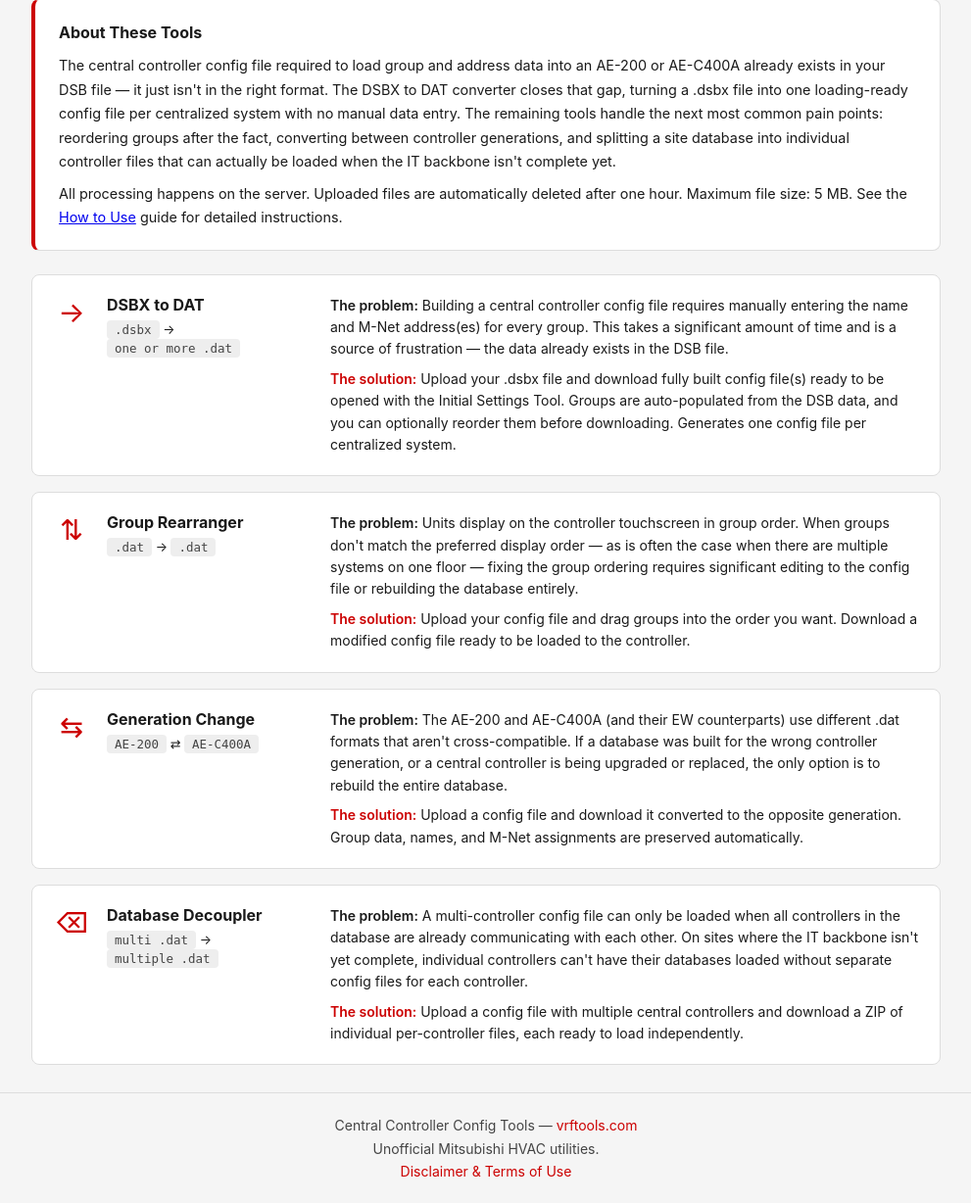
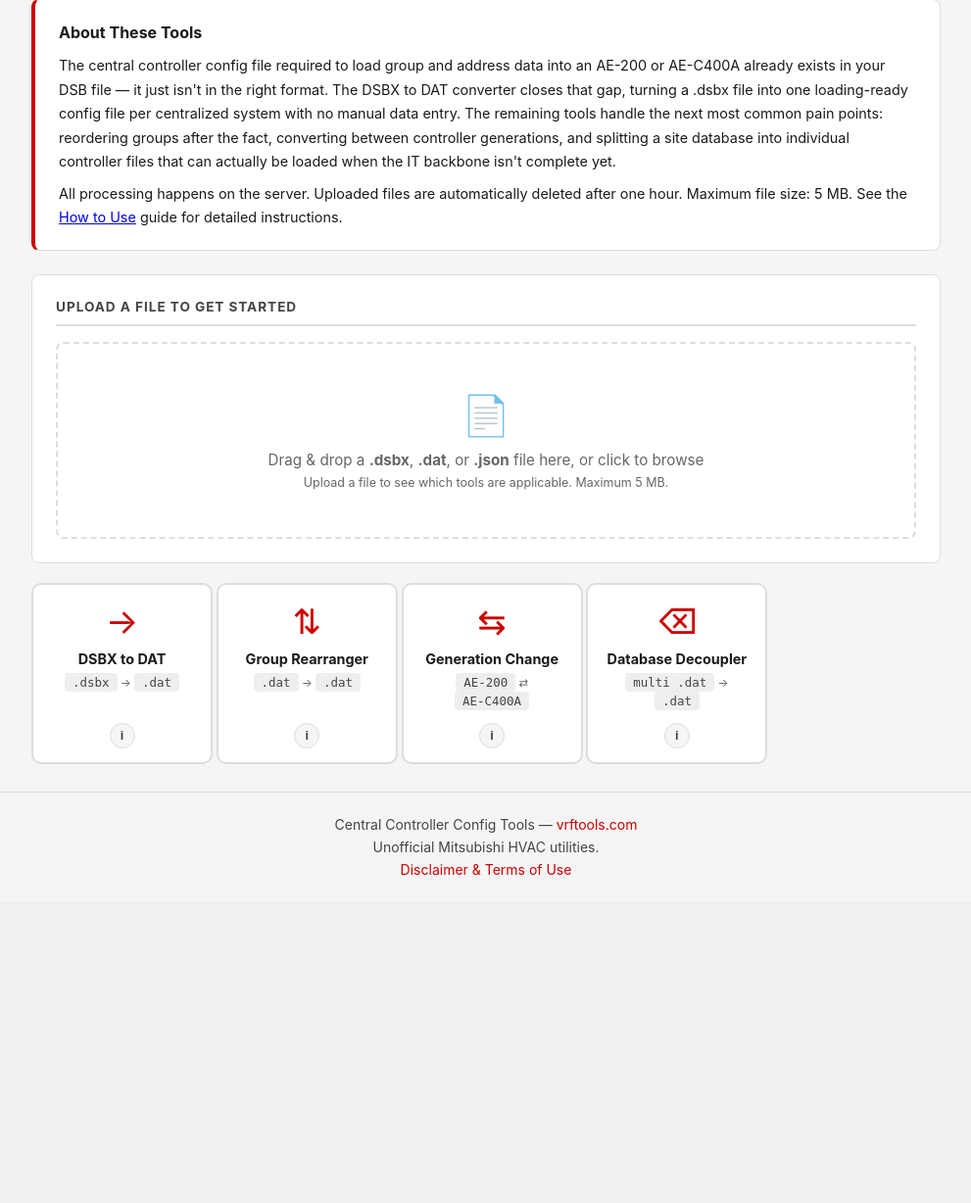
Before and after one commit to madison2112/vrftools-site, a Flask app: page /config-tools in a window 1280 px wide. Shown: the part 215-1443 px from the top of the page at 98% size, without its empty margins (144-1135 px from the left). After the commit the page ends 1108 px from the top, so only its background shows below. Run offline with Flask 3, Linux system fonts and the light colour scheme.

Commit message:
feat: redesign hub page — drop zone, square cards, info popups, green highlights, card-level red flash

```diff
--- a/web/static/css/style.css
+++ b/web/static/css/style.css
@@ -420,3 +420,132 @@ footer a:hover { text-decoration: underline; }
   margin-right: 8px;
 }
 @keyframes spin { to { transform: rotate(360deg); } }
+
+/* ── Square tool cards (hub page) ── */
+.tool-grid-square {
+  display: grid;
+  grid-template-columns: repeat(auto-fill, minmax(170px, 1fr));
+  gap: 16px;
+}
+.tool-card-square {
+  background: var(--white);
+  border: 2px solid var(--border);
+  border-radius: 10px;
+  padding: 20px 16px 14px;
+  display: flex;
+  flex-direction: column;
+  align-items: center;
+  text-align: center;
+  text-decoration: none;
+  color: var(--dark);
+  cursor: pointer;
+  transition: border-color 0.2s, box-shadow 0.2s, transform 0.15s;
+  position: relative;
+  min-height: 185px;
+  aspect-ratio: 1 / 1;
+}
+.tool-card-square:hover {
+  border-color: var(--red);
+  box-shadow: 0 3px 12px rgba(0,0,0,0.1);
+  transform: translateY(-2px);
+}
+.tool-card-square.highlighted {
+  border-color: var(--green);
+  box-shadow: 0 0 0 3px rgba(46,125,50,0.15);
+  background: #f1f8f1;
+}
+.tool-card-square.highlighted:hover {
+  border-color: var(--green);
+  box-shadow: 0 3px 14px rgba(46,125,50,0.2);
+}
+.tool-card-square.warning-flash {
+  border-color: var(--red) !important;
+  box-shadow: 0 0 0 4px rgba(204,0,0,0.2) !important;
+  transition: border-color 0.15s, box-shadow 0.15s;
+}
+.tool-card-square .tool-icon-sq {
+  font-size: 2.2rem;
+  margin-bottom: 12px;
+  color: var(--red);
+  flex-shrink: 0;
+  line-height: 1;
+}
+.tool-card-square.highlighted .tool-icon-sq { color: var(--green); }
+.tool-card-square .tool-name-sq {
+  font-weight: 700;
+  font-size: 0.9rem;
+  margin-bottom: 6px;
+  flex-shrink: 0;
+}
+.tool-card-square .tool-formats-sq {
+  font-size: 0.72rem;
+  color: var(--muted);
+  margin-bottom: auto;
+  flex-shrink: 0;
+}
+.tool-card-square .info-btn {
+  background: var(--light-gray);
+  border: 1px solid var(--border);
+  border-radius: 50%;
+  width: 26px;
+  height: 26px;
+  display: flex;
+  align-items: center;
+  justify-content: center;
+  font-size: 0.8rem;
+  font-weight: 700;
+  color: var(--gray);
+  cursor: pointer;
+  transition: background 0.15s, color 0.15s;
+  flex-shrink: 0;
+  margin-top: 6px;
+}
+.tool-card-square .info-btn:hover {
+  background: var(--dark);
+  color: var(--white);
+}
+
+/* Info popup overlay */
+.info-popup-overlay {
+  position: fixed;
+  inset: 0;
+  background: rgba(0,0,0,0.4);
+  display: flex;
+  align-items: center;
+  justify-content: center;
+  z-index: 1000;
+  animation: popupFadeIn 0.15s ease;
+}
+.info-popup {
+  background: var(--white);
+  border-radius: 12px;
+  padding: 28px;
+  max-width: 500px;
+  width: 90%;
+  box-shadow: 0 8px 32px rgba(0,0,0,0.2);
+}
+.info-popup h3 {
+  font-size: 1.1rem;
+  margin-bottom: 16px;
+  color: var(--dark);
+}
+.info-popup .problem-label { font-weight: 600; color: var(--dark); }
+.info-popup .solution-label { font-weight: 600; color: var(--red); }
+.info-popup p {
+  font-size: 0.9rem;
+  line-height: 1.6;
+  margin-bottom: 10px;
+}
+.info-popup .close-popup {
+  display: inline-block;
+  margin-top: 12px;
+  padding: 8px 20px;
+  background: var(--dark);
+  color: var(--white);
+  border: none;
+  border-radius: 6px;
+  cursor: pointer;
+  font-size: 0.85rem;
+}
+
+@keyframes popupFadeIn { from { opacity: 0; } to { opacity: 1; } }
--- a/web/templates/index.html
+++ b/web/templates/index.html
@@ -12,72 +12,166 @@
   <p style="margin-top:8px;">All processing happens on the server. Uploaded files are automatically deleted after one hour. Maximum file size: 5 MB. See the <a href="{{ url_for('page_docs') }}">How to Use</a> guide for detailed instructions.</p>
 </div>
 
-<div class="tool-list">
+<div class="card" id="upload-card">
+  <div class="card-title">Upload a File to Get Started</div>
+  <div class="drop-zone" id="drop-zone" data-accept=".dsbx, .dat, or .json">
+    <div class="icon">&#128196;</div>
+    <p>Drag &amp; drop a <strong>.dsbx</strong>, <strong>.dat</strong>, or <strong>.json</strong> file here, or click to browse</p>
+    <small>Upload a file to see which tools are applicable. Maximum 5 MB.</small>
+    <input type="file" id="file-input" accept=".dsbx,.dat,.json" style="display:none">
+  </div>
+  <div id="upload-error" class="alert alert-error" style="display:none"></div>
+</div>
 
-  <a class="tool-list-item" href="{{ url_for('page_dsbx_to_dat') }}">
-    <div class="tool-list-left">
-      <div class="tool-card-inner">
-        <div class="tool-icon">&#8594;</div>
-        <div class="tool-body">
-          <div class="tool-name">DSBX to DAT</div>
-          <div class="tool-formats"><span class="badge">.dsbx</span> &rarr; <span class="badge">one or more .dat</span></div>
-        </div>
-      </div>
-    </div>
-    <div class="tool-list-right">
-      <p><span class="problem-label">The problem:</span> Building a central controller config file requires manually entering the name and M-Net address(es) for every group. This takes a significant amount of time and is a source of frustration — the data already exists in the DSB file.</p>
-      <p><span class="solution-label">The solution:</span> Upload your .dsbx file and download fully built config file(s) ready to be opened with the Initial Settings Tool. Groups are auto-populated from the DSB data, and you can optionally reorder them before downloading. Generates one config file per centralized system.</p>
-    </div>
-  </a>
+<div class="tool-grid-square">
 
-  <a class="tool-list-item" href="{{ url_for('page_rearranger') }}">
-    <div class="tool-list-left">
-      <div class="tool-card-inner">
-        <div class="tool-icon">&#8645;</div>
-        <div class="tool-body">
-          <div class="tool-name">Group Rearranger</div>
-          <div class="tool-formats"><span class="badge">.dat</span> &rarr; <span class="badge">.dat</span></div>
-        </div>
-      </div>
-    </div>
-    <div class="tool-list-right">
-      <p><span class="problem-label">The problem:</span> Units display on the controller touchscreen in group order. When groups don't match the preferred display order — as is often the case when there are multiple systems on one floor — fixing the group ordering requires significant editing to the config file or rebuilding the database entirely.</p>
-      <p><span class="solution-label">The solution:</span> Upload your config file and drag groups into the order you want. Download a modified config file ready to be loaded to the controller.</p>
-    </div>
-  </a>
+  <div class="tool-card-square" data-tool="dsbx-to-dat" data-href="{{ url_for('page_dsbx_to_dat') }}">
+    <div class="tool-icon-sq">&#8594;</div>
+    <div class="tool-name-sq">DSBX to DAT</div>
+    <div class="tool-formats-sq"><span class="badge">.dsbx</span> &rarr; <span class="badge">.dat</span></div>
+    <button class="info-btn" data-popup="dsbx-to-dat">i</button>
+  </div>
 
-  <a class="tool-list-item" href="{{ url_for('page_convert') }}">
-    <div class="tool-list-left">
-      <div class="tool-card-inner">
-        <div class="tool-icon">&#8646;</div>
-        <div class="tool-body">
-          <div class="tool-name">Generation Change</div>
-          <div class="tool-formats"><span class="badge">AE-200</span> &#8644; <span class="badge">AE-C400A</span></div>
-        </div>
-      </div>
-    </div>
-    <div class="tool-list-right">
-      <p><span class="problem-label">The problem:</span> The AE-200 and AE-C400A (and their EW counterparts) use different .dat formats that aren't cross-compatible. If a database was built for the wrong controller generation, or a central controller is being upgraded or replaced, the only option is to rebuild the entire database.</p>
-      <p><span class="solution-label">The solution:</span> Upload a config file and download it converted to the opposite generation. Group data, names, and M-Net assignments are preserved automatically.</p>
-    </div>
-  </a>
+  <div class="tool-card-square" data-tool="rearranger" data-href="{{ url_for('page_rearranger') }}">
+    <div class="tool-icon-sq">&#8645;</div>
+    <div class="tool-name-sq">Group Rearranger</div>
+    <div class="tool-formats-sq"><span class="badge">.dat</span> &rarr; <span class="badge">.dat</span></div>
+    <button class="info-btn" data-popup="rearranger">i</button>
+  </div>
 
-  <a class="tool-list-item" href="{{ url_for('page_split') }}">
-    <div class="tool-list-left">
-      <div class="tool-card-inner">
-        <div class="tool-icon">&#9003;</div>
-        <div class="tool-body">
-          <div class="tool-name">Database Decoupler</div>
-          <div class="tool-formats"><span class="badge">multi .dat</span> &rarr; <span class="badge">multiple .dat</span></div>
-        </div>
-      </div>
-    </div>
-    <div class="tool-list-right">
-      <p><span class="problem-label">The problem:</span> A multi-controller config file can only be loaded when all controllers in the database are already communicating with each other. On sites where the IT backbone isn't yet complete, individual controllers can't have their databases loaded without separate config files for each controller.</p>
-      <p><span class="solution-label">The solution:</span> Upload a config file with multiple central controllers and download a ZIP of individual per-controller files, each ready to load independently.</p>
-    </div>
-  </a>
+  <div class="tool-card-square" data-tool="convert" data-href="{{ url_for('page_convert') }}">
+    <div class="tool-icon-sq">&#8646;</div>
+    <div class="tool-name-sq">Generation Change</div>
+    <div class="tool-formats-sq"><span class="badge">AE-200</span> &#8644; <span class="badge">AE-C400A</span></div>
+    <button class="info-btn" data-popup="convert">i</button>
+  </div>
 
+  <div class="tool-card-square" data-tool="split" data-href="{{ url_for('page_split') }}">
+    <div class="tool-icon-sq">&#9003;</div>
+    <div class="tool-name-sq">Database Decoupler</div>
+    <div class="tool-formats-sq"><span class="badge">multi .dat</span> &rarr; <span class="badge">.dat</span></div>
+    <button class="info-btn" data-popup="split">i</button>
+  </div>
 
 </div>
 {% endblock %}
+
+{% block scripts %}
+<script src="{{ url_for('static', filename='js/main.js') }}"></script>
+<script>
+window.state = { sessionId: null, applicableTools: [] };
+
+const TOOL_INFO = {
+  'dsbx-to-dat': {
+    title: 'DSBX to DAT',
+    problem: 'Building a central controller config file requires manually entering the name and M-Net address(es) for every group. This takes significant time — the data already exists in the DSB file.',
+    solution: 'Upload your .dsbx file and download fully built config file(s) ready to be opened with the Initial Settings Tool. Groups are auto-populated and you can reorder them before downloading.'
+  },
+  'rearranger': {
+    title: 'Group Rearranger',
+    problem: 'Units display on the controller touchscreen in group order. When groups don\u2019t match the preferred display order, fixing it requires significant editing or rebuilding the database.',
+    solution: 'Upload your config file and drag groups into the order you want. Download a modified config file ready to be loaded to the controller.'
+  },
+  'convert': {
+    title: 'Generation Change',
+    problem: 'The AE-200 and AE-C400A use different .dat formats that aren\u2019t cross-compatible. If a database was built for the wrong controller, the only option is to rebuild.',
+    solution: 'Upload a config file and download it converted to the opposite generation. Group data, names, and M-Net assignments are preserved.'
+  },
+  'split': {
+    title: 'Database Decoupler',
+    problem: 'A multi-controller config file can only be loaded when all controllers are communicating. On incomplete sites, individual controllers can\u2019t have their databases loaded.',
+    solution: 'Upload a multi-controller config file and download a ZIP of individual per-controller files, each ready to load independently.'
+  }
+};
+
+setupDropZone('drop-zone', 'file-input', '/api/upload/config-hub', onHubUploaded);
+
+function onHubUploaded(data) {
+  // .json: auto-redirect to the originating tool page
+  if (data.redirect) {
+    window.location.href = data.redirect;
+    return;
+  }
+
+  state.sessionId = data.session_id;
+  state.applicableTools = data.applicable_tools || [];
+
+  // Clear all highlights
+  document.querySelectorAll('.tool-card-square').forEach(function(c) {
+    c.classList.remove('highlighted');
+  });
+
+  // Add green highlight to applicable cards
+  state.applicableTools.forEach(function(tool) {
+    var card = document.querySelector('.tool-card-square[data-tool="' + tool + '"]');
+    if (card) card.classList.add('highlighted');
+  });
+}
+
+// Info popup buttons
+document.querySelectorAll('.info-btn').forEach(function(btn) {
+  btn.addEventListener('click', function(e) {
+    e.stopPropagation();
+    e.preventDefault();
+    var toolId = btn.dataset.popup;
+    var info = TOOL_INFO[toolId];
+    if (!info) return;
+    showInfoPopup(info);
+  });
+});
+
+function showInfoPopup(info) {
+  var overlay = document.createElement('div');
+  overlay.className = 'info-popup-overlay';
+  overlay.innerHTML =
+    '<div class="info-popup">' +
+      '<h3>' + escHtml(info.title) + '</h3>' +
+      '<p><span class="problem-label">The problem:</span> ' + escHtml(info.problem) + '</p>' +
+      '<p><span class="solution-label">The solution:</span> ' + escHtml(info.solution) + '</p>' +
+      '<button class="close-popup">Close</button>' +
+    '</div>';
+  document.body.appendChild(overlay);
+
+  overlay.querySelector('.close-popup').addEventListener('click', function() { overlay.remove(); });
+  overlay.addEventListener('click', function(e) { if (e.target === overlay) overlay.remove(); });
+}
+
+// Card click navigation with session pass-through and red flash on mismatches
+document.querySelectorAll('.tool-card-square').forEach(function(card) {
+  card.addEventListener('click', function(e) {
+    if (e.target.closest('.info-btn')) return;
+
+    var tool = card.dataset.tool;
+    var href = card.dataset.href;
+
+    // Applicable: pass session ID
+    if (state.sessionId && state.applicableTools.indexOf(tool) !== -1) {
+      window.location.href = href + '?session=' + state.sessionId;
+      return;
+    }
+
+    // Session exists but tool isn't applicable — flash red on THIS card
+    if (state.sessionId && state.applicableTools.indexOf(tool) === -1) {
+      flashCardWarning(card, 'This file type cannot be used with this tool.');
+      return;
+    }
+
+    // No session — flash red with upload prompt
+    flashCardWarning(card, 'Upload a file before selecting tools.');
+  });
+});
+
+function flashCardWarning(card, message) {
+  card.classList.add('warning-flash');
+  showInfoPopup({
+    title: 'Upload Required',
+    problem: message,
+    solution: 'Upload a .dsbx, .dat, or .json file in the upload box above, then click the highlighted cards.'
+  });
+
+  setTimeout(function() {
+    card.classList.remove('warning-flash');
+  }, 2500);
+}
+</script>
+{% endblock %}
```
